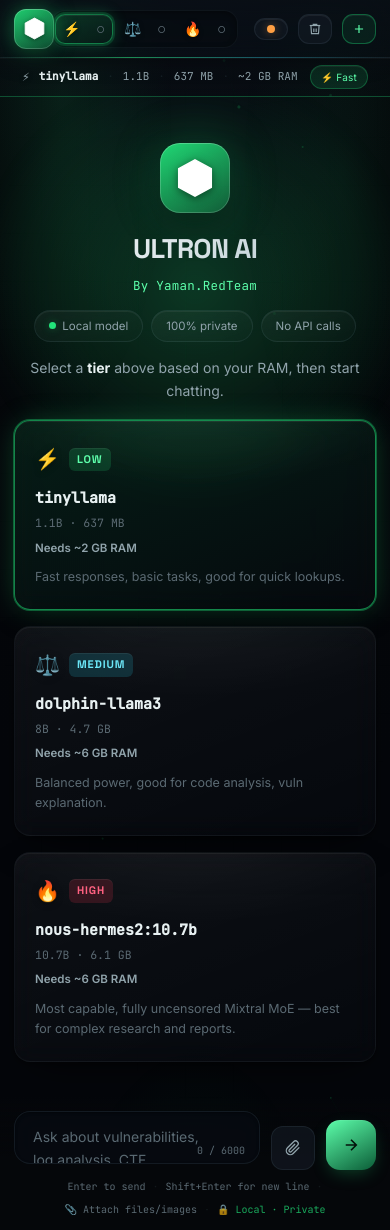
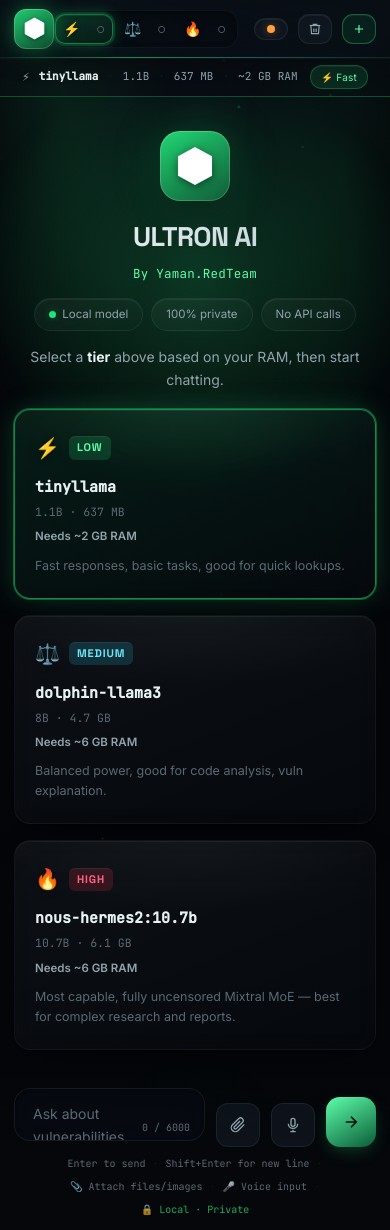
Before and after one commit to Yaman-RedTeam/Local-LLM-YamanRedTeam, a FastAPI app: page / in a window 390 px wide. Run offline with FastAPI, Linux system fonts and the light colour scheme; data that the repository does not hold is empty.

Commit message:
feat: add microphone voice input
- Mic button (🎤) added to composer between attach and send buttons
- Web Speech API (SpeechRecognition) — no server/library needed
- Click to start: button turns red with pulsing ring animation
- Interim results shown live in textarea as you speak
- Click again to stop; or recognition ends automatically
- Existing textarea text preserved — transcript appended after it
- Graceful fallback: dim + tooltip if browser doesn't support it
- Permission denied / no-speech errors shown as toast
- Mic disabled while AI is generating (same as attach/send)

```diff
--- a/static/css/style.css
+++ b/static/css/style.css
@@ -641,6 +641,24 @@ body[data-tier="high"]   .welcome-glow { background: radial-gradient(circle, rgb
 .attach-btn.has-file { border-color: rgba(var(--accent-rgb), 0.55); color: var(--accent); background: rgba(var(--accent-rgb), 0.12); }
 .attach-btn:disabled { opacity: 0.35; cursor: not-allowed; }
 
+.mic-btn {
+  width: 44px; height: 44px; border-radius: 12px; border: 1px solid var(--border); flex-shrink: 0; cursor: pointer;
+  background: var(--bg-elevated); color: var(--text-muted);
+  display: flex; align-items: center; justify-content: center;
+  transition: all var(--transition); position: relative;
+}
+.mic-btn:hover { border-color: rgba(var(--accent-rgb), 0.45); color: var(--accent); background: rgba(var(--accent-rgb), 0.07); }
+.mic-btn.recording {
+  border-color: rgba(255, 51, 85, 0.7); color: #ff3355;
+  background: rgba(255, 51, 85, 0.12);
+  animation: mic-pulse 1.2s ease-in-out infinite;
+}
+.mic-btn:disabled { opacity: 0.35; cursor: not-allowed; }
+@keyframes mic-pulse {
+  0%, 100% { box-shadow: 0 0 0 0 rgba(255, 51, 85, 0.4); }
+  50%       { box-shadow: 0 0 0 8px rgba(255, 51, 85, 0); }
+}
+
 .attach-preview { max-width: 840px; margin: 0 auto; padding: 0 0 8px; display: flex; flex-wrap: wrap; gap: 8px; }
 .attach-preview:empty { display: none; }
 .attach-chip {
--- a/static/js/app.js
+++ b/static/js/app.js
@@ -64,6 +64,7 @@ const el = {
   attachBtn:     document.getElementById("attachBtn"),
   fileInput:     document.getElementById("fileInput"),
   attachPreview: document.getElementById("attachPreview"),
+  micBtn:        document.getElementById("micBtn"),
   modelBar:      document.getElementById("modelBar"),
   barIcon:       document.getElementById("barIcon"),
   barName:       document.getElementById("barName"),
@@ -424,6 +425,7 @@ function setSending(v) {
   el.sendBtn.disabled = v;
   el.input.disabled = v;
   el.attachBtn.disabled = v;
+  el.micBtn.disabled = v;
 }
 
 function clearChat() {
@@ -544,6 +546,77 @@ el.input.addEventListener("paste", e => {
     }
   }
 });
+
+/* ── Voice input (Web Speech API) ───────────────────────── */
+(function initMic() {
+  const SR = window.SpeechRecognition || window.webkitSpeechRecognition;
+  if (!SR) {
+    el.micBtn.title = "Voice input not supported in this browser (use Chrome)";
+    el.micBtn.style.opacity = "0.35";
+    el.micBtn.style.cursor  = "not-allowed";
+    return;
+  }
+
+  const recognition = new SR();
+  recognition.continuous      = false;
+  recognition.interimResults  = true;
+  recognition.lang            = "en-US";
+
+  let isRecording  = false;
+  let savedText    = "";   // text in box before mic started
+
+  function startRec() {
+    if (state.sending) return;
+    savedText   = el.input.value;
+    isRecording = true;
+    el.micBtn.classList.add("recording");
+    el.micBtn.title = "Recording… click to stop";
+    showToast("🎤 Listening…");
+    recognition.start();
+  }
+
+  function stopRec() {
+    isRecording = false;
+    el.micBtn.classList.remove("recording");
+    el.micBtn.title = "Voice input";
+    recognition.stop();
+  }
+
+  el.micBtn.addEventListener("click", () => {
+    if (isRecording) stopRec();
+    else startRec();
+  });
+
+  recognition.onresult = (e) => {
+    const transcript = Array.from(e.results)
+      .map(r => r[0].transcript).join("");
+    el.input.value = savedText ? `${savedText} ${transcript}` : transcript;
+    autoGrow(el.input);
+    updateCharCount();
+  };
+
+  recognition.onend = () => {
+    if (isRecording) {
+      // auto-restarted mid-sentence on some browsers — restart
+      recognition.start();
+    } else {
+      el.micBtn.classList.remove("recording");
+      el.micBtn.title = "Voice input";
+    }
+  };
+
+  recognition.onerror = (e) => {
+    stopRec();
+    const msgs = {
+      "not-allowed":  "Mic permission denied — allow microphone access in browser.",
+      "no-speech":    "No speech detected. Try again.",
+      "network":      "Network error during speech recognition.",
+      "aborted":      "",
+    };
+    const msg = msgs[e.error] || `Speech error: ${e.error}`;
+    if (msg) showToast(msg);
+  };
+})();
 
 /* ── Submit ──────────────────────────────────────────────── */
 el.form.addEventListener("submit", async e => {
--- a/templates/index.html
+++ b/templates/index.html
@@ -215,6 +215,12 @@
               <path d="M21.44 11.05l-9.19 9.19a6 6 0 0 1-8.49-8.49l9.19-9.19a4 4 0 0 1 5.66 5.66l-9.2 9.19a2 2 0 0 1-2.83-2.83l8.49-8.48"/>
             </svg>
           </button>
+          <button type="button" class="mic-btn" id="micBtn" title="Voice input">
+            <svg viewBox="0 0 24 24" width="16" height="16" fill="none" stroke="currentColor" stroke-width="2">
+              <rect x="9" y="2" width="6" height="12" rx="3"/>
+              <path d="M5 10a7 7 0 0 0 14 0M12 19v3M8 22h8"/>
+            </svg>
+          </button>
           <button type="submit" class="send-btn" id="sendBtn" aria-label="Send">
             <svg viewBox="0 0 24 24" width="18" height="18" fill="none" stroke="currentColor" stroke-width="2.2">
               <path d="M5 12h14M12 5l7 7-7 7"/>
@@ -227,6 +233,8 @@
           <span>Shift+Enter for new line</span>
           <span class="hint-sep">·</span>
           <span>📎 Attach files/images</span>
+          <span class="hint-sep">·</span>
+          <span>🎤 Voice input</span>
           <span class="hint-sep">·</span>
           <span class="hint-private">🔒 Local · Private</span>
         </div>
```
